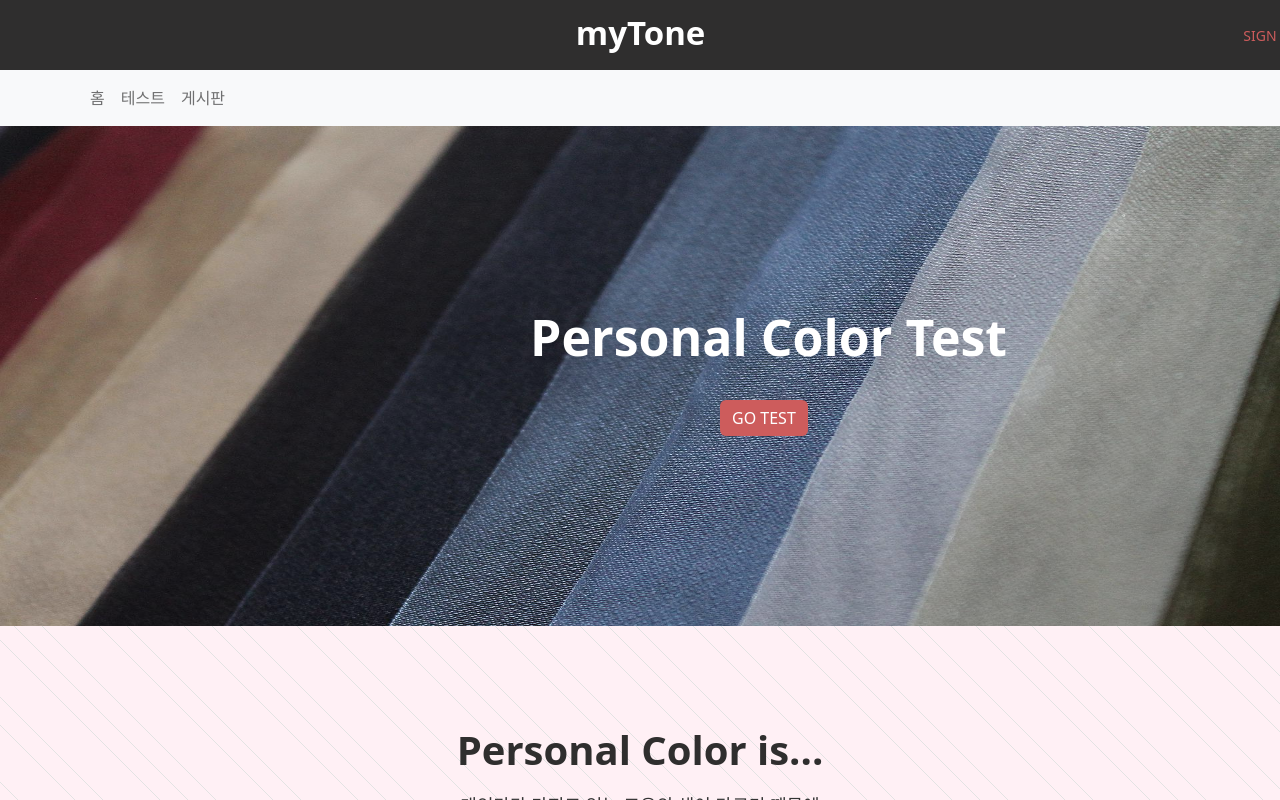
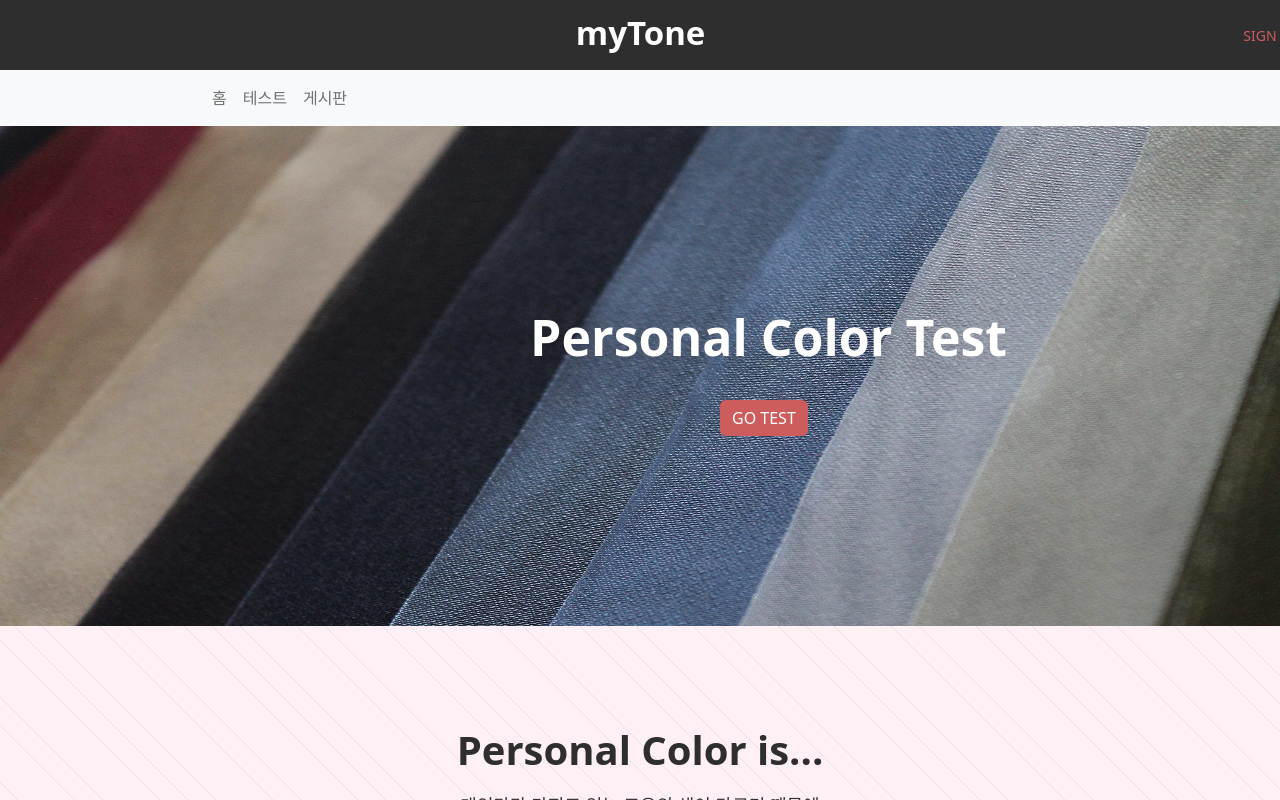
Before and after one commit to Project-MyTone/MyTone_Front, a React (Create React App) app: page / in a window 1280 px wide. Shown: the top 800 px of the page. Built offline with nearby package versions, Linux system fonts and the light colour scheme; no server answers.

Commit message:
Update css

```diff
--- a/src/Layout/Header.js
+++ b/src/Layout/Header.js
@@ -10,7 +10,7 @@ function Header() {
     return(
         <>
             <div className="Title">
-                <div className="ProjectName" style={{display:"inline"}}>myTone</div>
+                <div className="ProjectName" style={{display:"inline",cursor:'pointer'}} onClick={()=>{navigate('/')}}>myTone</div>
                 <ButtonGroup className="LogMenu" size="sm">
                     {
                         localStorage.getItem('accessToken')!=null
@@ -29,7 +29,7 @@ function Header() {
 
                 </ButtonGroup>
             </div>
-            <Navbar bg="light" variant="light">
+            <Navbar style={{paddingLeft:'15vw'}}bg="light" variant="light">
                 <Container>
                 <Nav className="me-auto">
                     <Nav.Link onClick={()=>{navigate('/')}}>홈</Nav.Link>
```
